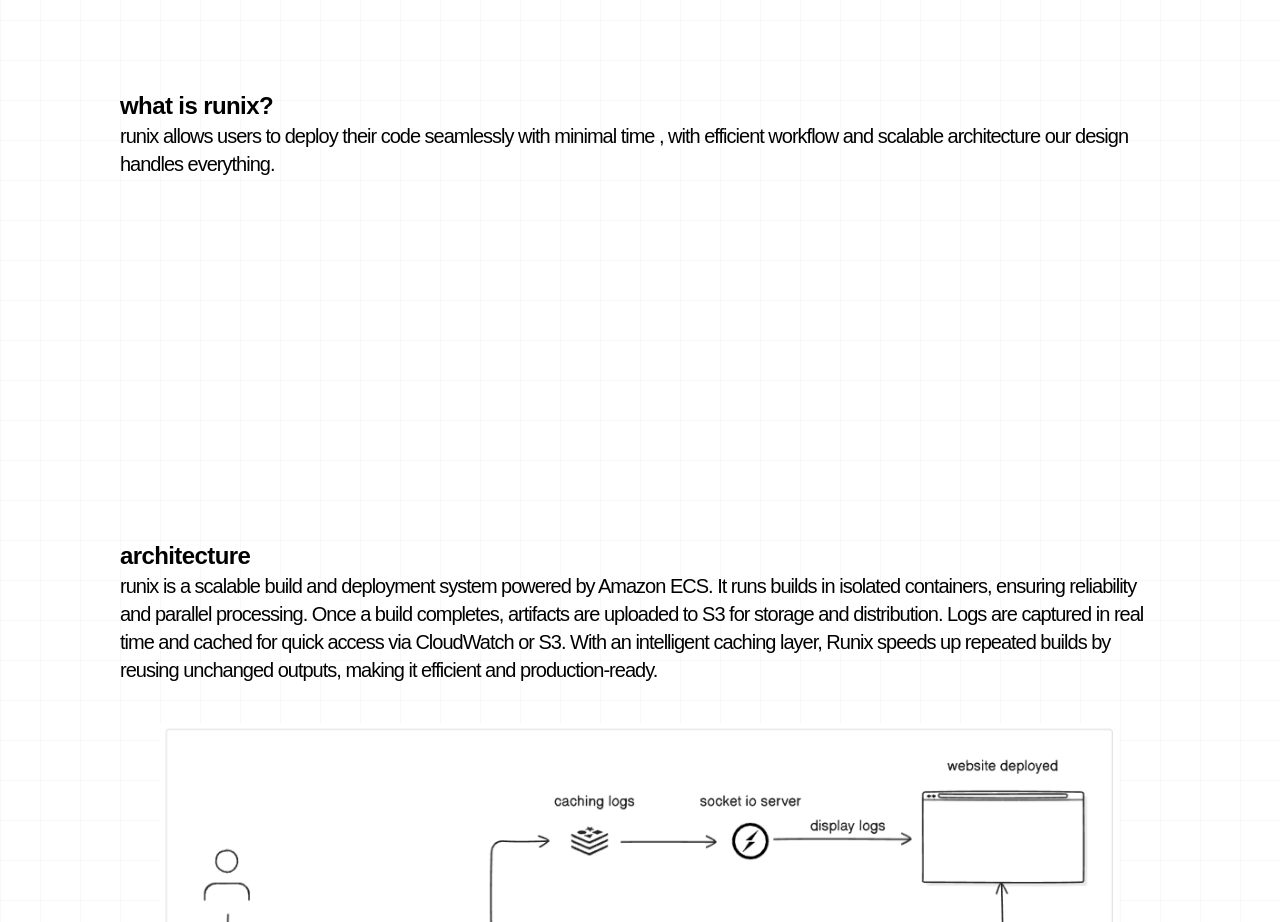
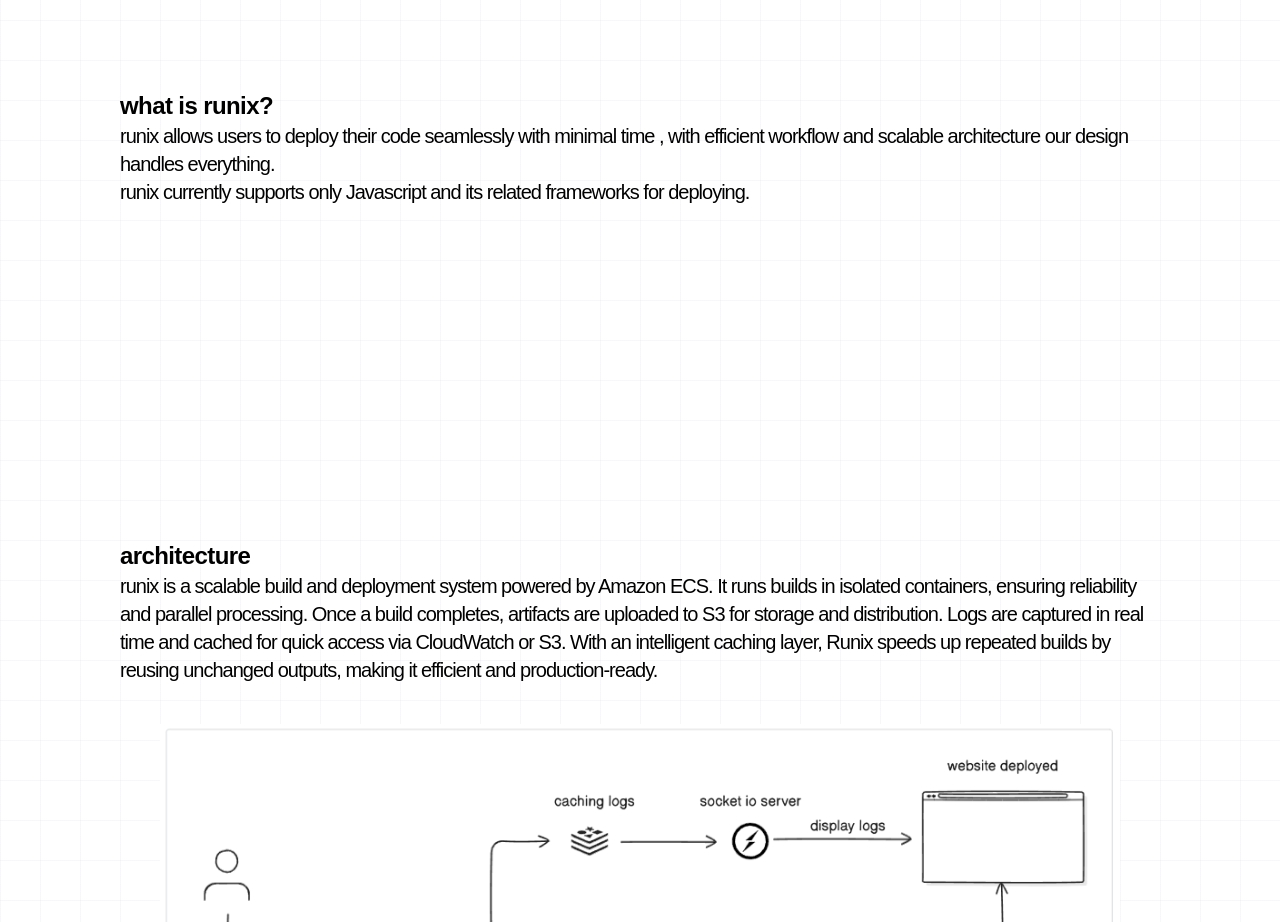
Before and after one commit to syedubaid11/runix, a Next.js app in the folder frontend/: page / in a window 1280 px wide. Shown: the part 820-1742 px from the top of the page. Built offline with nearby package versions, Linux system fonts and the light colour scheme; no server answers.

Commit message:
frontend commit

```diff
--- a/frontend/app/components/about.tsx
+++ b/frontend/app/components/about.tsx
@@ -2,7 +2,9 @@ export const About=()=>{
     return(
         <div className="h-[400px] w-max-screen p-[60px] px-[120px] mt-[50px]">
             <div className="font-bold text-2xl tracking-tight">what is runix?</div>
-            <div className="tracking-tighter text-xl">runix allows users to deploy their code seamlessly with minimal time , with efficient workflow and scalable architecture our design handles everything.</div>
+            <div className="tracking-tighter text-xl">runix allows users to deploy their code seamlessly with minimal time , with efficient workflow and scalable architecture our design handles everything.
+                <br/>runix currently supports only Javascript and its related frameworks for deploying.
+            </div>
         </div>
     )
 
```
